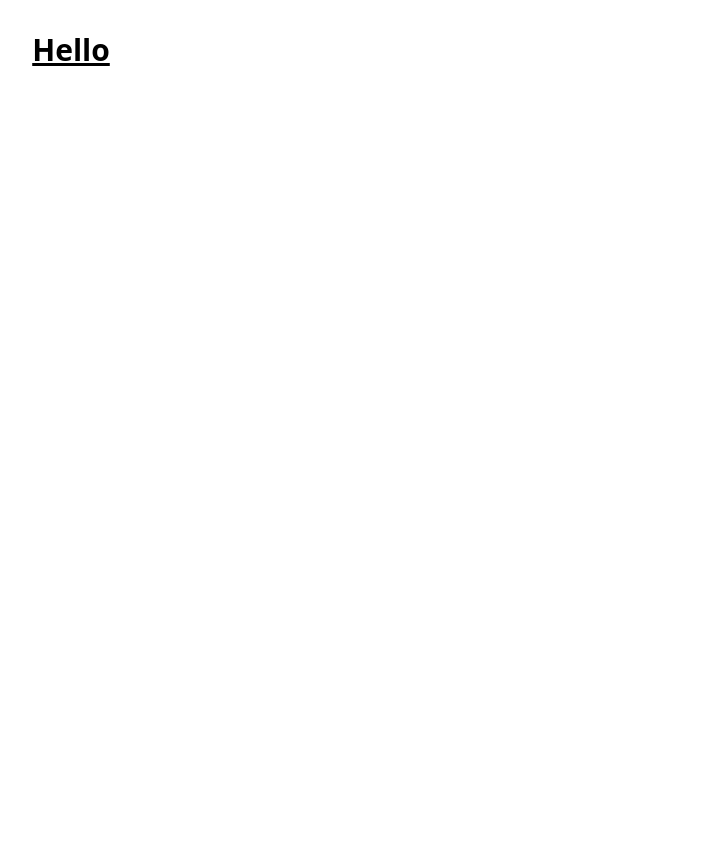
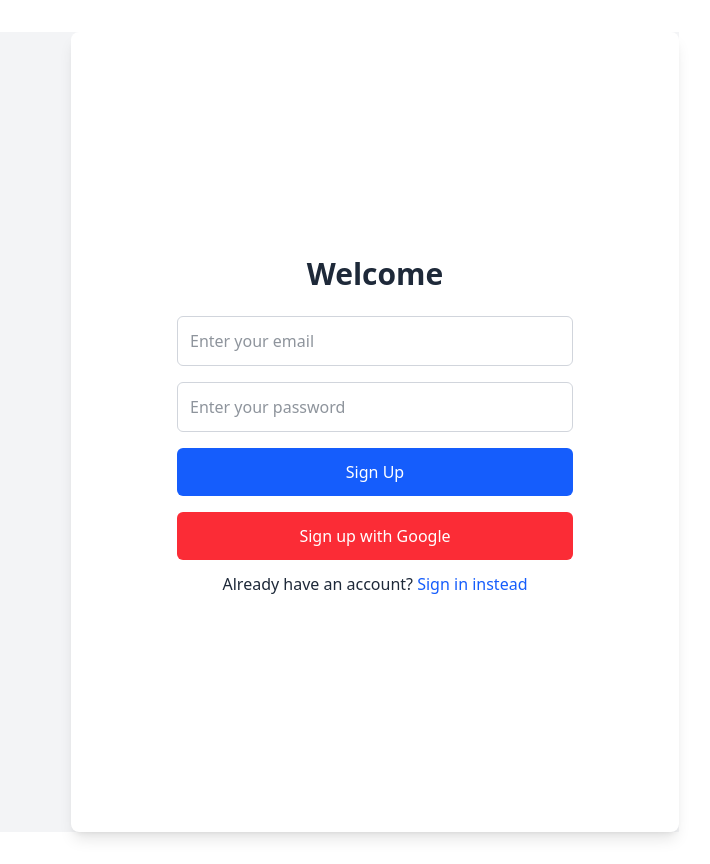
Before and after one commit to Buddha-11/LawyerUp, a React (Vite) app in the folder frontend/: page /auth in a window 1280 px wide. Shown: the whole page, without its empty margins (569-1279 px from the left). Before the commit the page ends 800 px from the top, so only its background shows below. Built offline with nearby package versions, Linux system fonts and the light colour scheme; no server answers.

Commit message:
auth page created

```diff
--- a/frontend/package.json
+++ b/frontend/package.json
@@ -11,8 +11,12 @@
   },
   "dependencies": {
     "@tailwindcss/vite": "^4.0.0",
+    "dotenv": "^16.4.7",
+    "firebase": "^11.2.0",
+    "framer-motion": "^12.0.6",
     "react": "^18.3.1",
     "react-dom": "^18.3.1",
+    "react-router-dom": "^7.1.4",
     "tailwindcss": "^4.0.0"
   },
   "devDependencies": {
--- a/frontend/src/App.jsx
+++ b/frontend/src/App.jsx
@@ -1,14 +1,14 @@
-import { useState } from 'react'
-import './App.css'
+import {Route,Routes} from 'react-router-dom'
+//import Home from './pages/Home.jsx';
+import Auth from './pages/Auth.jsx';
+import './App.css';
+
 function App() {
-
   return (
-    <>
-      <div>
-        <p className='text-3xl font-bold underline'>Hello</p>
-        </div>
-    </>
-  )
+    <Routes>
+      <Route path="/auth" element={<Auth />} />
+    </Routes>
+  );
 }
 
-export default App
+export default App;
--- /dev/null
+++ b/frontend/src/context/firebase.jsx
@@ -0,0 +1,42 @@
+import { createContext ,useContext } from "react";
+import {initializeApp} from "firebase/app"
+import {
+    getAuth,
+    createUserWithEmailAndPassword,
+    signInWithEmailAndPassword,
+    GoogleAuthProvider,
+    signInWithPopup
+} from "firebase/auth"; // Should log your API key
+
+const firebaseConfig = {
+    apiKey: import.meta.env.VITE_API_KEY,
+    authDomain: import.meta.env.VITE_AUTH_DOMAIN,
+    projectId: import.meta.env.VITE_PROJECT_ID,
+    storageBucket: import.meta.env.VITE_STORAGE_BUCKET,
+    messagingSenderId: import.meta.env.VITE_MSG_SEND_ID,
+    appId: import.meta.VITE_APP_ID
+  };
+
+
+const firebaseApp = initializeApp(firebaseConfig);
+const firebaseAuth = getAuth(firebaseApp);
+const googleProvider = new GoogleAuthProvider();
+const FirebaseContext = createContext(null);
+export const useFirebase = () => useContext(FirebaseContext);
+
+export const FirebaseProvider = (props) => {
+    const signinEmail =(email,password) =>{
+        return signInWithEmailAndPassword(firebaseAuth,email,password)
+    }
+    const signupEmail = (email,password) =>{
+        return createUserWithEmailAndPassword(firebaseAuth,email, password)
+    }
+    const signInWithGoogle = () => {
+        return signInWithPopup(firebaseAuth, googleProvider);
+    };
+    return (
+        <FirebaseContext.Provider value={{signupEmail , signInWithGoogle , signinEmail}} >
+            {props.children}
+        </FirebaseContext.Provider>
+    )
+}
--- a/frontend/src/main.jsx
+++ b/frontend/src/main.jsx
@@ -1,9 +1,14 @@
 import { StrictMode } from 'react'
 import { createRoot } from 'react-dom/client'
+import { BrowserRouter } from 'react-router-dom';
 import App from './App.jsx'
-
+import { FirebaseProvider } from './context/firebase.jsx'
 createRoot(document.getElementById('root')).render(
   <StrictMode>
-    <App />
+    <FirebaseProvider>
+      <BrowserRouter>
+        <App />
+      </BrowserRouter>
+    </FirebaseProvider>
   </StrictMode>,
 )
--- /dev/null
+++ b/frontend/src/pages/Auth.jsx
@@ -0,0 +1,141 @@
+import { useState } from 'react';
+import { useFirebase } from '../context/firebase';
+import { motion } from 'framer-motion';
+
+function Auth() {
+  const { signInWithGoogle, signupEmail, signinEmail } = useFirebase();
+  const [email, setEmail] = useState('');
+  const [password, setPassword] = useState('');
+  const [isSignIn, setIsSignIn] = useState(false);
+  const [error, setError] = useState(null);
+
+  const handleGoogleLogin = async () => {
+    try {
+      const result = await signInWithGoogle();
+      console.log("User signed in:", result.user);
+    } catch (error) {
+      console.error("Google sign-in error:", error);
+      setError(error.message);
+    }
+  };
+
+  const handleSignup = async () => {
+    try {
+      await signupEmail(email, password);
+      setError(null);
+    } catch (error) {
+      console.error("Signup error:", error);
+      setError(error.message);
+    }
+  };
+
+  const handleSignin = async () => {
+    try {
+      await signinEmail(email, password);
+      setError(null);
+    } catch (error) {
+      console.error("Signin error:", error);
+      setError(error.message);
+    }
+  };
+
+  return (
+    <div className="flex items-center justify-center min-h-screen bg-gray-100 relative">
+      {/* Sign In Form (Left Side) */}
+      {isSignIn && (
+        <motion.div
+          initial={{ opacity: 0, visibility: 'hidden' }}
+          animate={{ opacity: 1, visibility: 'visible' }}
+          exit={{ opacity: 0, visibility: 'hidden' }}
+          transition={{ duration: 0.6, ease: 'easeInOut', delay: 1 }}
+          className="absolute left-0 w-1/2 h-full bg-white flex flex-col items-center justify-center text-gray-800 p-10 shadow-lg rounded-lg z-10"
+        >
+          <h2 className="text-3xl font-bold mb-6">Welcome Back</h2>
+
+          {error && <p className="text-red-500 mb-4">{error}</p>}
+
+          <input
+            className="w-3/4 p-3 mb-4 border border-gray-300 rounded-md focus:outline-none focus:ring-2 focus:ring-blue-500"
+            onChange={(e) => setEmail(e.target.value)}
+            value={email}
+            type="email"
+            placeholder="Enter your email"
+          />
+
+          <input
+            className="w-3/4 p-3 mb-4 border border-gray-300 rounded-md focus:outline-none focus:ring-2 focus:ring-blue-500"
+            onChange={(e) => setPassword(e.target.value)}
+            value={password}
+            type="password"
+            placeholder="Enter your password"
+          />
+
+          <button
+            onClick={handleSignin}
+            className="w-3/4 bg-blue-600 text-white py-3 rounded-md hover:bg-blue-700 transition-all"
+          >
+            Sign In
+          </button>
+
+          <button
+            onClick={handleGoogleLogin}
+            className="w-3/4 bg-red-500 text-white py-3 rounded-md mt-4 hover:bg-red-600 transition-all"
+          >
+            Sign in with Google
+          </button>
+
+          <p className='py-3'>Don't have an account? <span className='text-blue-600 cursor-pointer' onClick={() => setIsSignIn(false)}>Sign up instead</span></p>
+        </motion.div>
+      )}
+
+      {/* Sign Up Form (Right Side) */}
+      {!isSignIn && (
+        <motion.div
+          initial={{ opacity: 0, visibility: 'hidden' }}
+          animate={{ opacity: 1, visibility: 'visible' }}
+          exit={{ opacity: 0, visibility: 'hidden' }}
+          transition={{ duration: 0.6, ease: 'easeInOut', delay: 1 }}
+          className="absolute right-0 w-1/2 h-full bg-white flex flex-col items-center justify-center text-gray-800 p-10 shadow-lg rounded-lg z-10"
+        >
+          <h2 className="text-3xl font-bold mb-6">Welcome</h2>
+
+          {error && <p className="text-red-500 mb-4">{error}</p>}
+
+          <input
+            className="w-3/4 p-3 mb-4 border border-gray-300 rounded-md focus:outline-none focus:ring-2 focus:ring-blue-500"
+            onChange={(e) => setEmail(e.target.value)}
+            value={email}
+            type="email"
+            placeholder="Enter your email"
+          />
+
+          <input
+            className="w-3/4 p-3 mb-4 border border-gray-300 rounded-md focus:outline-none focus:ring-2 focus:ring-blue-500"
+            onChange={(e) => setPassword(e.target.value)}
+            value={password}
+            type="password"
+            placeholder="Enter your password"
+          />
+
+          <button
+            onClick={handleSignup}
+            className="w-3/4 bg-blue-600 text-white py-3 rounded-md hover:bg-blue-700 transition-all"
+          >
+            Sign Up
+          </button>
+
+          <button
+            onClick={handleGoogleLogin}
+            className="w-3/4 bg-red-500 text-white py-3 rounded-md mt-4 hover:bg-red-600 transition-all"
+          >
+            Sign up with Google
+          </button>
+
+          <p className='py-3'>Already have an account? <span className='text-blue-600 cursor-pointer' onClick={() => setIsSignIn(true)}>Sign in instead</span></p>
+        </motion.div>
+      )}
+    </div>
+  );
+}
+
+export default Auth;
```
Also changed, not shown: 2 other files (tests, documents, lock files or other folders).
